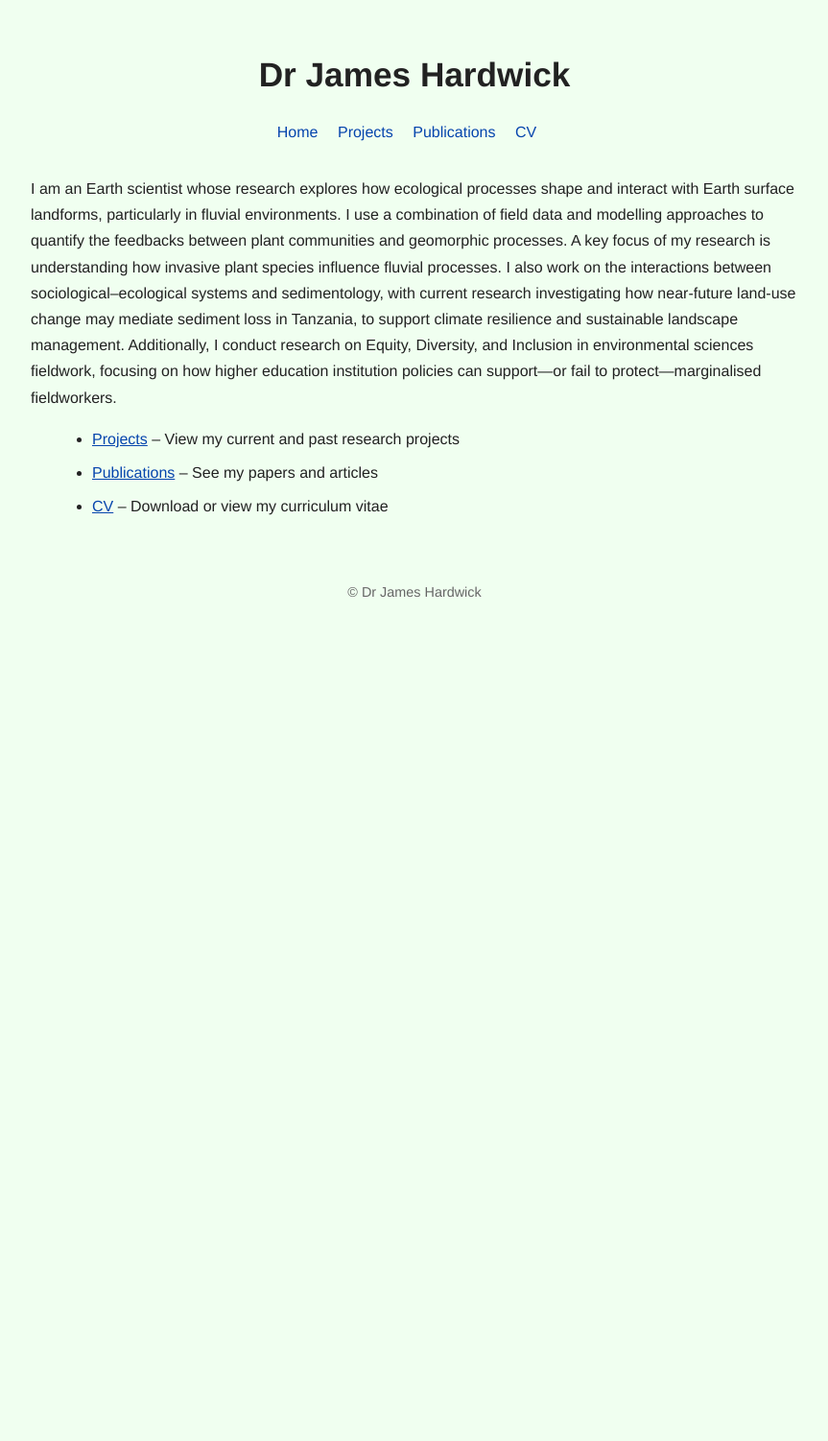
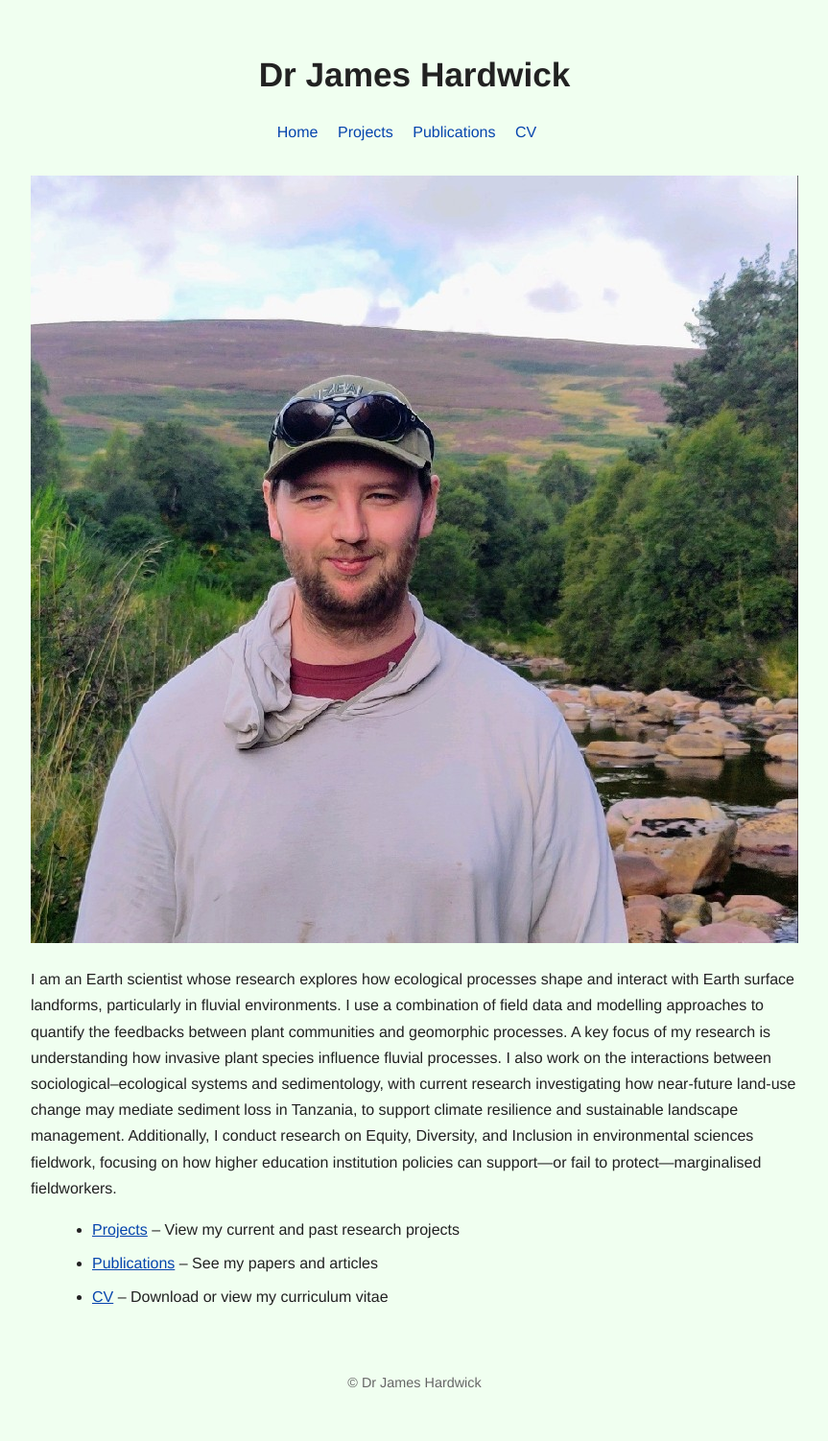
Before and after one commit to ja-hardwick/ja-hardwick.github.io, a Jekyll site: the page built from index.md, in a window 1280 px wide. Shown: the whole page at 96% size, without its empty margins (208-1071 px from the left). Built offline with Jekyll 4.4.1, drawn with Linux system fonts in a browser that asks for light colours; before the commit the page ends 900 px from its top, so only the background shows below that.

Commit message:
Update index.md

```diff
--- a/index.md
+++ b/index.md
@@ -2,6 +2,9 @@
 layout: default
 title: "Home"
 ---
+<div class="profile-photo">
+  <img src="{{ '/assets/profile_pic.jpg' | relative_url }}" alt="Dr James Hardwick">
+</div>
 
 I am an Earth scientist whose research explores how ecological processes
 shape and interact with Earth surface landforms, particularly in fluvial
```
